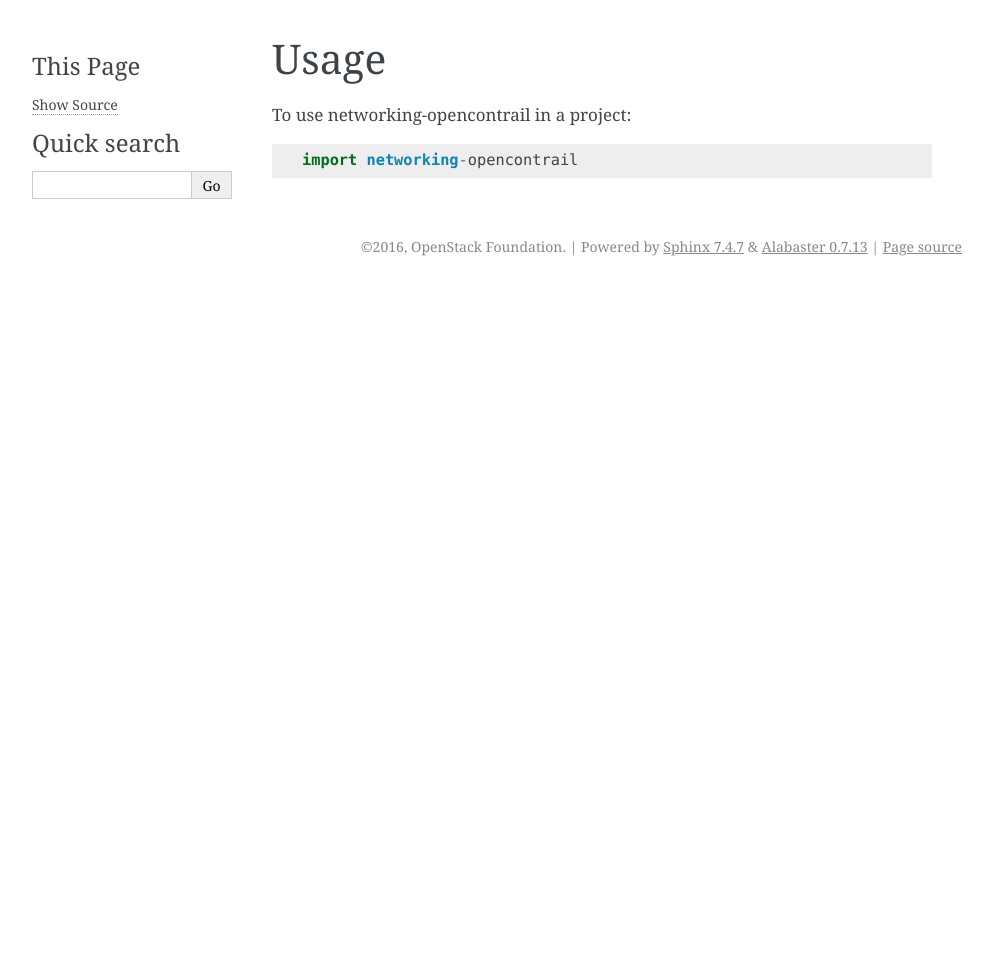
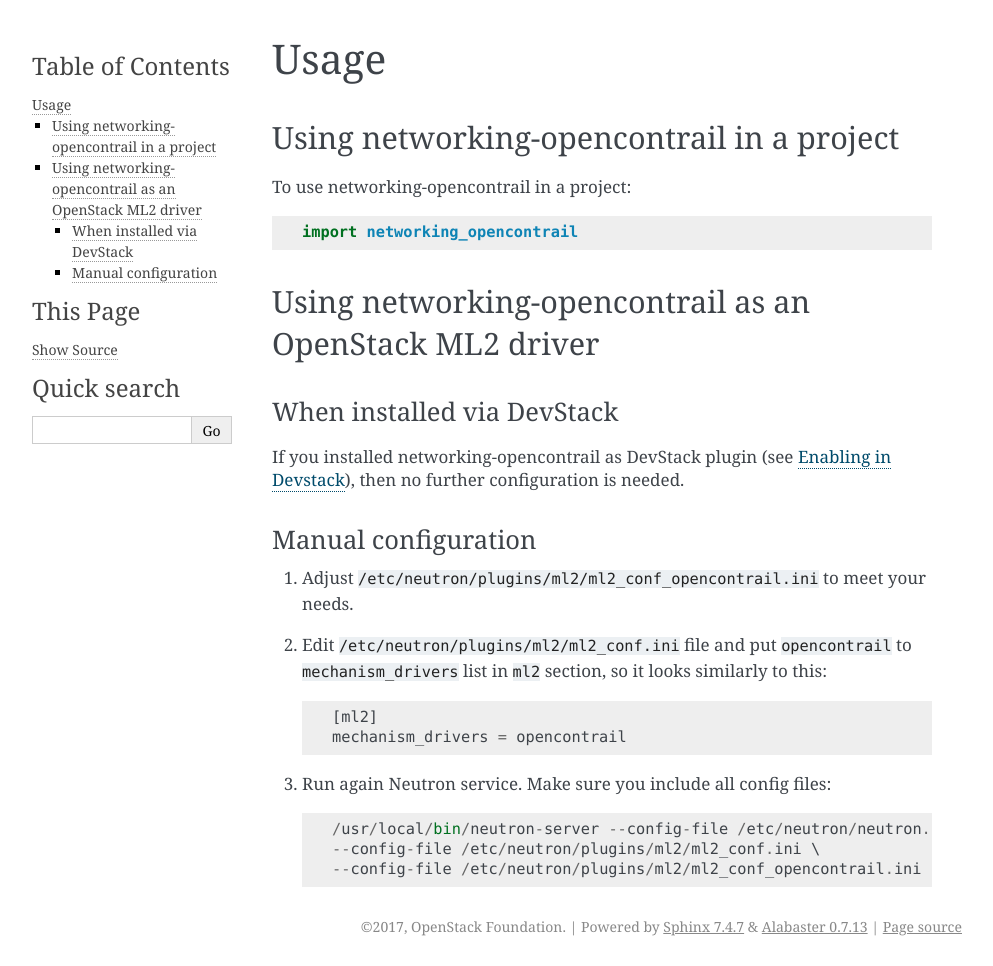
Before and after one commit to openstack-archive/networking-opencontrail, a Sphinx documentation site: the page built from doc/source/usage.rst, in a window 1280 px wide. Shown: the whole page, without its empty margins (148-1141 px from the left). Built offline with Sphinx 7.4.7, drawn with Linux system fonts in a browser that asks for light colours; before the commit the page ends 900 px from its top, so only the background shows below that.

Commit message:
Minor fixes in docs
Fixed typo in module name in usage.rst and added initial
instructions. Additionally made minor improvements to index.rst,
so now TOC is more logical.

Change-Id: Iffd73a7a4ebb8a1104ebe5f94888dcf8b91c2886

```diff
--- a/doc/source/conf.py
+++ b/doc/source/conf.py
@@ -22,8 +22,9 @@
 # extensions coming with Sphinx (named 'sphinx.ext.*') or your custom ones.
 extensions = [
     'sphinx.ext.autodoc',
-    #'sphinx.ext.intersphinx',
-    'oslosphinx'
+    # 'sphinx.ext.intersphinx',
+    'oslosphinx',
+    'sphinxcontrib.fulltoc',
 ]
 
 # autodoc generation is a bit aggressive and a nuisance when doing heavy
@@ -38,7 +39,7 @@
 
 # General information about the project.
 project = u'networking-opencontrail'
-copyright = u'2016, OpenStack Foundation'
+copyright = u'2017, OpenStack Foundation'
 
 # If true, '()' will be appended to :func: etc. cross-reference text.
 add_function_parentheses = True
@@ -72,4 +73,4 @@
 ]
 
 # Example configuration for intersphinx: refer to the Python standard library.
-#intersphinx_mapping = {'http://docs.python.org/': None}
+# intersphinx_mapping = {'http://docs.python.org/': None}
--- /dev/null
+++ b/doc/source/devstack.rst
@@ -0,0 +1 @@
+.. include:: ../../devstack/README.rst
--- a/doc/source/index.rst
+++ b/doc/source/index.rst
@@ -3,16 +3,19 @@
    You can adapt this file completely to your liking, but it should at least
    contain the root `toctree` directive.
 
+===================================================
 Welcome to networking-opencontrail's documentation!
-========================================================
+===================================================
 
-Contents:
+Contents
+========
 
 .. toctree::
    :maxdepth: 2
 
-   readme
+   About networking-opencontrail <readme>
    installation
+   devstack
    usage
    contributing
 
--- a/doc/source/installation.rst
+++ b/doc/source/installation.rst
@@ -10,3 +10,5 @@
 
     $ mkvirtualenv networking-opencontrail
     $ pip install networking-opencontrail
+
+You can also install it as a DevStack plugin (see :doc:`devstack`).
--- a/doc/source/usage.rst
+++ b/doc/source/usage.rst
@@ -2,6 +2,36 @@
 Usage
 ========
 
+Using networking-opencontrail in a project
+==========================================
+
 To use networking-opencontrail in a project::
 
-    import networking-opencontrail
+    import networking_opencontrail
+
+Using networking-opencontrail as an OpenStack ML2 driver
+========================================================
+
+When installed via DevStack
+---------------------------
+
+If you installed networking-opencontrail as DevStack plugin (see
+:doc:`devstack`), then no further configuration is needed.
+
+Manual configuration
+--------------------
+
+1. Adjust ``/etc/neutron/plugins/ml2/ml2_conf_opencontrail.ini`` to meet
+   your needs.
+2. Edit ``/etc/neutron/plugins/ml2/ml2_conf.ini`` file and put
+   ``opencontrail`` to ``mechanism_drivers`` list in ``ml2`` section, so it
+   looks similarly to this::
+
+    [ml2]
+    mechanism_drivers = opencontrail
+
+3. Run again Neutron service. Make sure you include all config files: ::
+
+    /usr/local/bin/neutron-server --config-file /etc/neutron/neutron.conf \
+    --config-file /etc/neutron/plugins/ml2/ml2_conf.ini \
+    --config-file /etc/neutron/plugins/ml2/ml2_conf_opencontrail.ini
--- a/test-requirements.txt
+++ b/test-requirements.txt
@@ -8,6 +8,7 @@
 mock>=2.0 # BSD
 python-subunit>=0.0.18 # Apache-2.0/BSD
 sphinx>=1.5.1 # BSD
+sphinxcontrib-fulltoc # Apache-2.0
 oslosphinx>=4.7.0 # Apache-2.0
 oslotest>=1.10.0 # Apache-2.0
 testrepository>=0.0.18  # Apache-2.0/BSD
```
